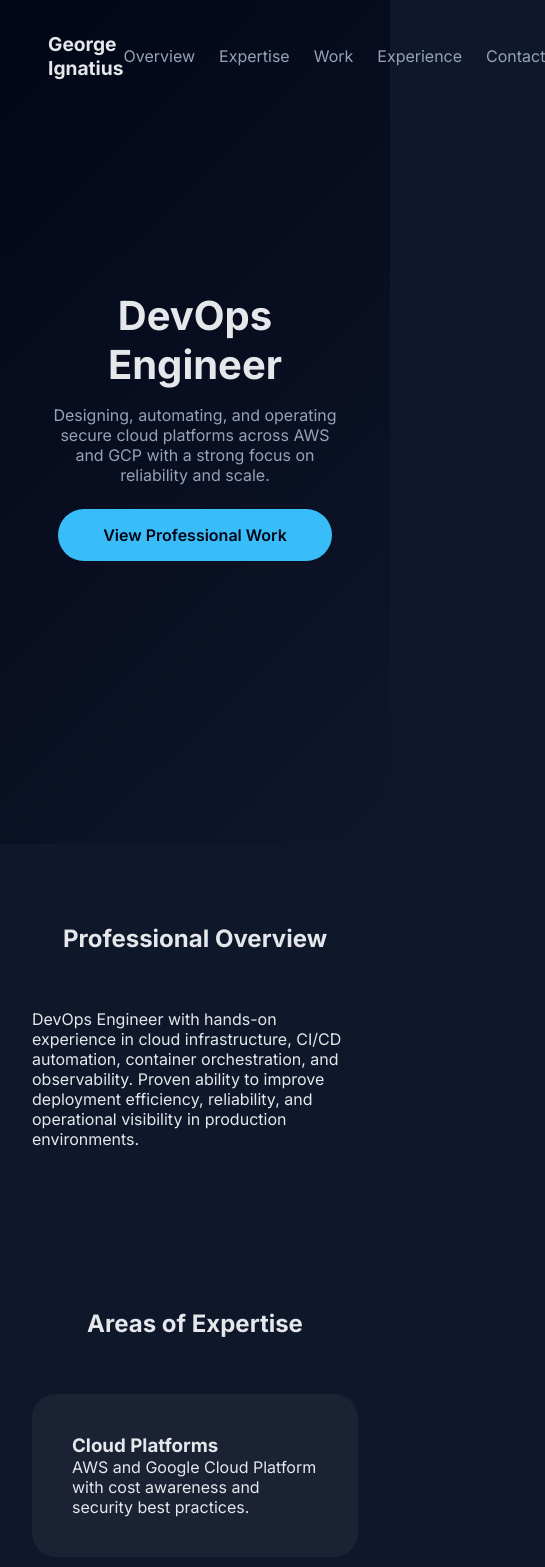
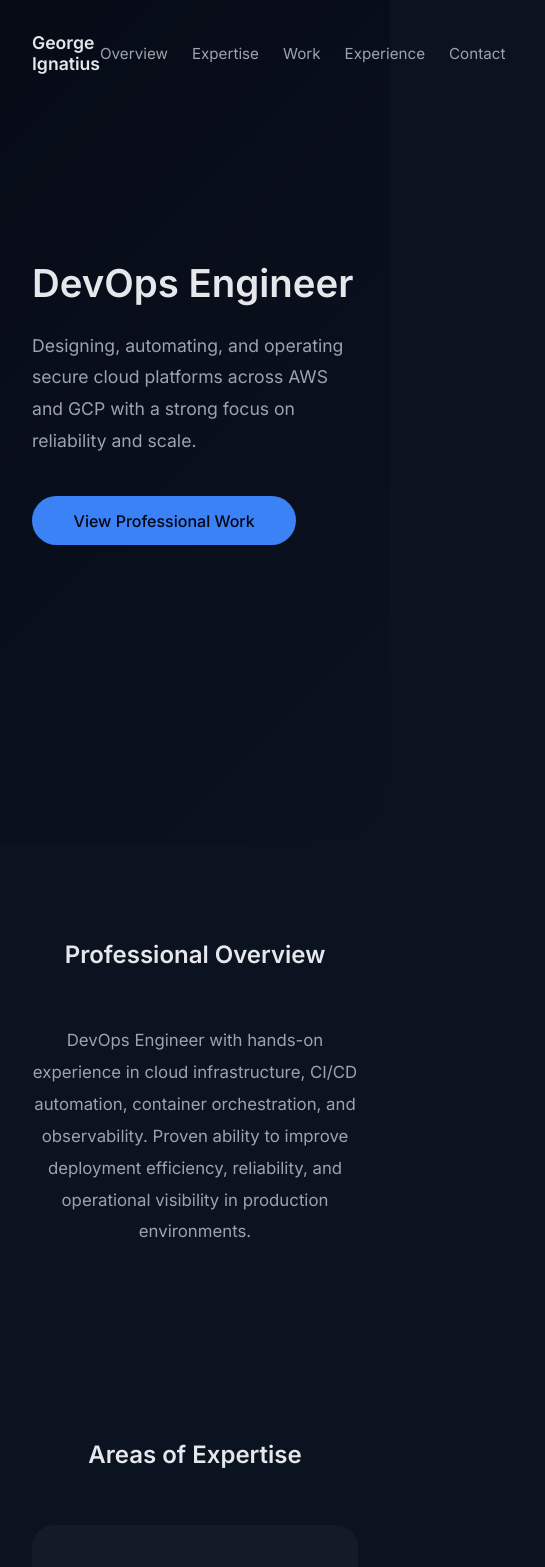
Before and after one commit to george-ignatius/george-ignatius.github.io, a plain HTML site: page portfolio/index.html in a window 390 px wide. Shown: the top 1567 px of the page, 545 px wide, since content can reach past the window. Drawn offline with Linux system fonts and the light colour scheme.

Commit message:
Update style.css

```diff
--- a/portfolio/style.css
+++ b/portfolio/style.css
@@ -1,9 +1,9 @@
 :root {
-  --bg-dark: #020617;
-  --bg-main: #0f172a;
-  --accent: #38bdf8;
+  --bg-main: #0b1220;
+  --bg-dark: #060b16;
+  --accent: #3b82f6;
   --text-main: #e5e7eb;
-  --text-muted: #94a3b8;
+  --text-muted: #9ca3af;
   --smooth: cubic-bezier(0.22, 1, 0.36, 1);
 }
 
@@ -33,8 +33,8 @@ body {
 
 .header {
   min-height: 100vh;
-  background: linear-gradient(135deg, #020617, #0f172a);
-  padding: 2rem 3rem;
+  background: linear-gradient(135deg, #060b16, #0b1220);
+  padding: 2.5rem 4rem;
 }
 
 .nav {
@@ -44,8 +44,8 @@ body {
 }
 
 .logo {
-  font-weight: 700;
-  font-size: 1.2rem;
+  font-weight: 600;
+  font-size: 1.1rem;
 }
 
 .nav-links {
@@ -57,58 +57,47 @@ body {
 .nav-links a {
   color: var(--text-muted);
   text-decoration: none;
-  position: relative;
-  transition: color 0.6s var(--smooth);
+  font-size: 0.95rem;
+  transition: color 0.5s var(--smooth);
 }
 
 .nav-links a:hover {
   color: var(--accent);
 }
 
-.nav-links a::after {
-  content: "";
-  position: absolute;
-  left: 0;
-  bottom: -6px;
-  width: 0;
-  height: 2px;
-  background: var(--accent);
-  transition: width 0.6s var(--smooth);
-}
-
-.nav-links a:hover::after {
-  width: 100%;
-}
-
 /* ================= HERO ================= */
 
 .hero {
-  margin-top: 25vh;
-  text-align: center;
+  max-width: 800px;
+  margin: 22vh auto 0;
 }
 
 .hero h1 {
-  font-size: 3.5rem;
-  margin-bottom: 1rem;
+  font-size: 3.2rem;
+  font-weight: 600;
+  margin-bottom: 1.5rem;
 }
 
 .hero p {
+  font-size: 1.1rem;
   color: var(--text-muted);
-  margin-bottom: 2.5rem;
+  line-height: 1.8;
 }
 
 .btn-primary {
-  padding: 1rem 2.8rem;
+  display: inline-block;
+  margin-top: 2.5rem;
+  padding: 0.9rem 2.6rem;
   border-radius: 30px;
   background: var(--accent);
-  color: var(--bg-dark);
+  color: #020617;
   text-decoration: none;
-  font-weight: 600;
+  font-weight: 500;
   transition: transform 0.6s var(--smooth);
 }
 
 .btn-primary:hover {
-  transform: scale(1.08);
+  transform: translateY(-3px);
 }
 
 /* ================= SECTIONS ================= */
@@ -116,16 +105,25 @@ body {
 .section {
   max-width: 1100px;
   margin: auto;
-  padding: 5rem 2rem;
+  padding: 6rem 2rem;
 }
 
 .section h2 {
   text-align: center;
   margin-bottom: 3.5rem;
+  font-weight: 600;
 }
 
-.dark {
-  background: var(--bg-dark);
+.content-center {
+  max-width: 800px;
+  margin: auto;
+  text-align: center;
+}
+
+.lead {
+  font-size: 1.05rem;
+  color: var(--text-muted);
+  line-height: 1.9;
 }
 
 /* ================= GRID & CARDS ================= */
@@ -133,34 +131,47 @@ body {
 .grid {
   display: grid;
   grid-template-columns: repeat(auto-fit, minmax(260px, 1fr));
-  gap: 2.5rem;
+  gap: 2.8rem;
 }
 
 .card,
 .accenture-card {
-  background: rgba(255,255,255,0.05);
-  backdrop-filter: blur(12px);
-  padding: 2.5rem;
-  border-radius: 24px;
+  background: rgba(255,255,255,0.04);
+  padding: 2.8rem;
+  border-radius: 22px;
   transition: transform 0.8s var(--smooth),
               box-shadow 0.8s var(--smooth);
 }
 
-.card span {
+.card h3,
+.accenture-card h3 {
+  margin-bottom: 1rem;
+  font-weight: 600;
+}
+
+.card p,
+.accenture-card p {
   color: var(--text-muted);
-  font-size: 0.9rem;
+  line-height: 1.8;
+  font-size: 0.95rem;
 }
 
 .card:hover,
 .accenture-card:hover {
-  transform: translateY(-16px);
-  box-shadow: 0 40px 80px rgba(0,0,0,0.45);
+  transform: translateY(-14px);
+  box-shadow: 0 30px 70px rgba(0,0,0,0.45);
+}
+
+/* ================= DARK SECTION ================= */
+
+.dark {
+  background: var(--bg-dark);
 }
 
 /* ================= TIMELINE ================= */
 
 .timeline {
-  max-width: 700px;
+  max-width: 750px;
   margin: auto;
 }
 
@@ -170,7 +181,13 @@ body {
 }
 
 .timeline-item h3 {
-  margin: 0.5rem 0 1rem;
+  margin: 0.6rem 0 1rem;
+  font-weight: 600;
+}
+
+.timeline-item p {
+  color: var(--text-muted);
+  line-height: 1.8;
 }
 
 /* ================= FOOTER ================= */
@@ -178,19 +195,19 @@ body {
 .footer {
   background: var(--bg-dark);
   text-align: center;
-  padding: 4rem 2rem;
+  padding: 4.5rem 2rem;
 }
 
 .footer p {
   color: var(--text-muted);
-  margin-top: 0.6rem;
+  margin-top: 0.8rem;
 }
 
 /* ================= REVEAL ================= */
 
 .reveal {
   opacity: 0;
-  transform: translateY(60px);
+  transform: translateY(50px);
   animation: reveal 1.2s var(--smooth) forwards;
 }
 
@@ -204,8 +221,12 @@ body {
 /* ================= RESPONSIVE ================= */
 
 @media (max-width: 768px) {
+  .header {
+    padding: 2rem;
+  }
+
   .hero h1 {
-    font-size: 2.5rem;
+    font-size: 2.4rem;
   }
 
   .nav-links {
```
